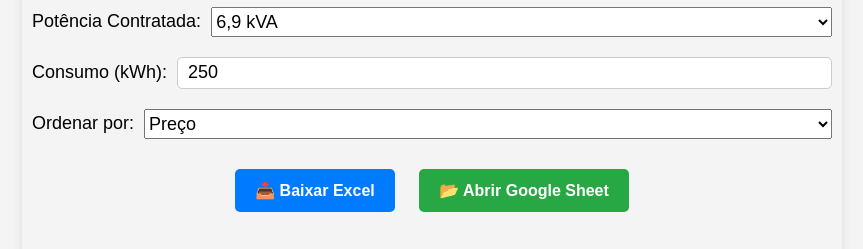
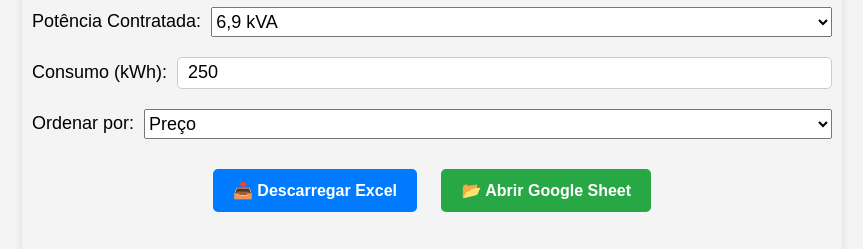
Before and after one commit to ofelgueiras2/ofelgueiras2.github.io, a plain HTML site: page index.html in a window 1280 px wide. Shown: the part 155-404 px from the top of the page, without its empty margins (208-1071 px from the left). Drawn offline with Linux system fonts and the light colour scheme; no server answers.

Commit message:
Update index.html

```diff
--- a/index.html
+++ b/index.html
@@ -59,7 +59,7 @@
 
     <div style="text-align: center; margin-top: 20px;">
     <!-- Botão para baixar Excel -->
-    <a href="https://docs.google.com/spreadsheets/d/1PhbpG35wn4aF4XA-FQHKgowr3iCvEprp/export?format=xlsx" class="botao-excel">📥 Baixar Excel</a>
+    <a href="https://docs.google.com/spreadsheets/d/1PhbpG35wn4aF4XA-FQHKgowr3iCvEprp/export?format=xlsx" class="botao-excel">📥 Descarregar Excel</a>
 
     <!-- Botão para abrir Google Sheets -->
     <a href="https://docs.google.com/spreadsheets/d/1PhbpG35wn4aF4XA-FQHKgowr3iCvEprp" target="_blank" class="botao-sheet">📂 Abrir Google Sheet</a>
```
